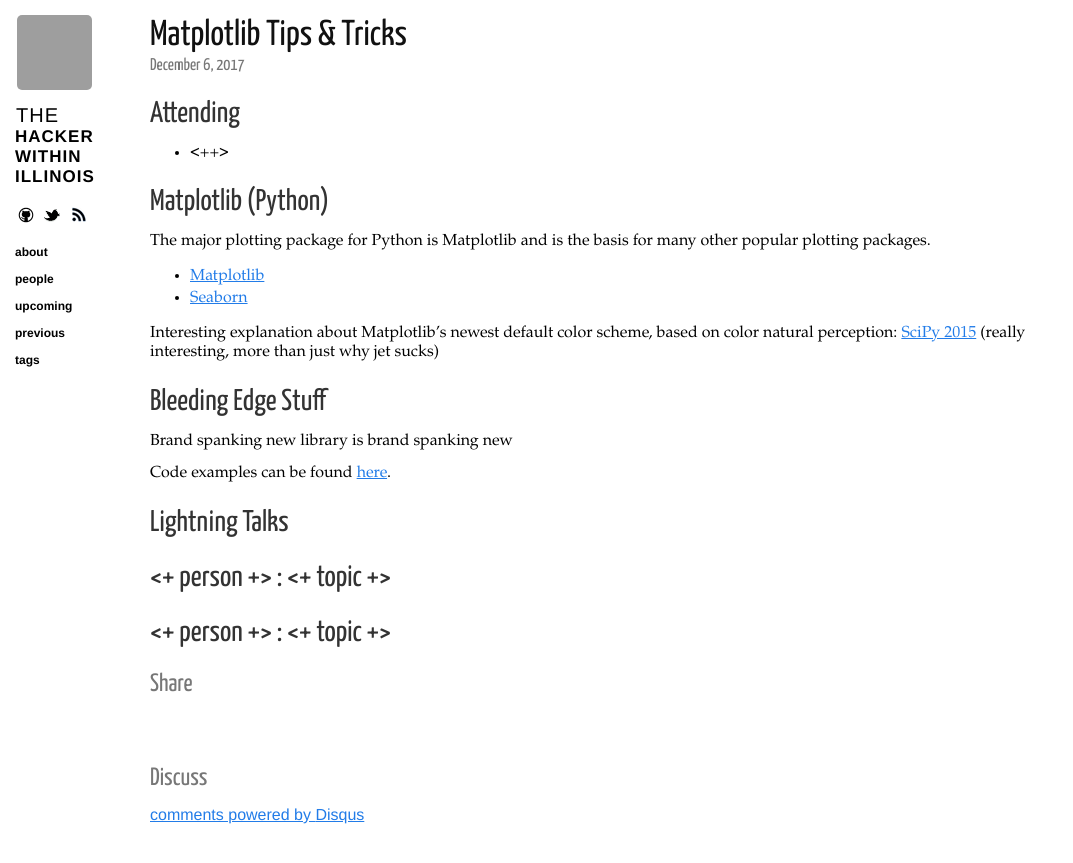
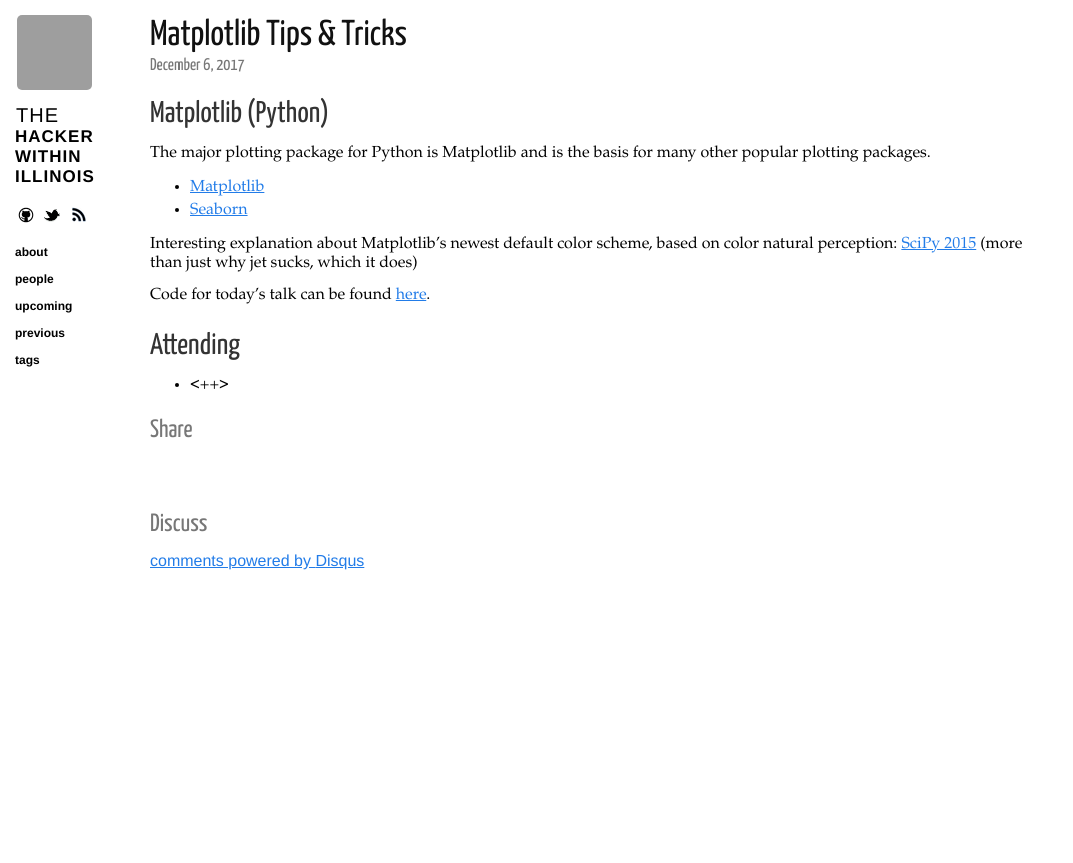
Before and after one commit to thehackerwithin/illinois, a Jekyll site: the page built from _posts/2017-12-06-plotting.md, in a window 1280 px wide. Shown: the top 863 px of the page, without its empty margins (0-1073 px from the left). Built offline with Jekyll 4.4.1, drawn with Linux system fonts in a browser that asks for light colours; nearby versions of some CDN libraries; comment, search, counter and statistics services are not loaded; grey boxes are pictures that could not be loaded.

```diff
--- a/_posts/2017-12-06-plotting.md
+++ b/_posts/2017-12-06-plotting.md
@@ -5,12 +5,6 @@ author: Erin Molloy
 category: upcoming
 tags: meeting
 ---
-
-
-## Attending
-
-- <++>
-
 
 ## Matplotlib (Python)
 
@@ -20,19 +14,14 @@ The major plotting package for Python is Matplotlib and is the basis for many ot
 * [Seaborn](http://seaborn.pydata.org/)
 
 Interesting explanation about Matplotlib's newest default color scheme, based on color natural perception: [SciPy 2015](https://youtu.be/xAoljeRJ3lU)
- (really interesting, more than just why jet sucks)
+ (more than just why jet sucks, which it does)
 
-## Bleeding Edge Stuff
+Code for today's talk can be found [here][code].
 
-Brand spanking new library is brand spanking new
+## Attending
 
-Code examples can be found [here][code].
+- <++>
 
-## Lightning Talks
-
-## <+ person +> : <+ topic +>
-
-## <+ person +> : <+ topic +>
 
 [mpl]: http://matplotlib.org/
-[code]: {{ site.github.repository_url }}/tree/master/bleeding-edge-stuff
+[code]: https://github.com/ekmolloy/matplotlib-tutorial
```
Also changed, not shown: _posts/2017-11-01-language-processing.md (+1 -1 lines), _posts/2017-11-15-databases.md (+1 -1 lines).
